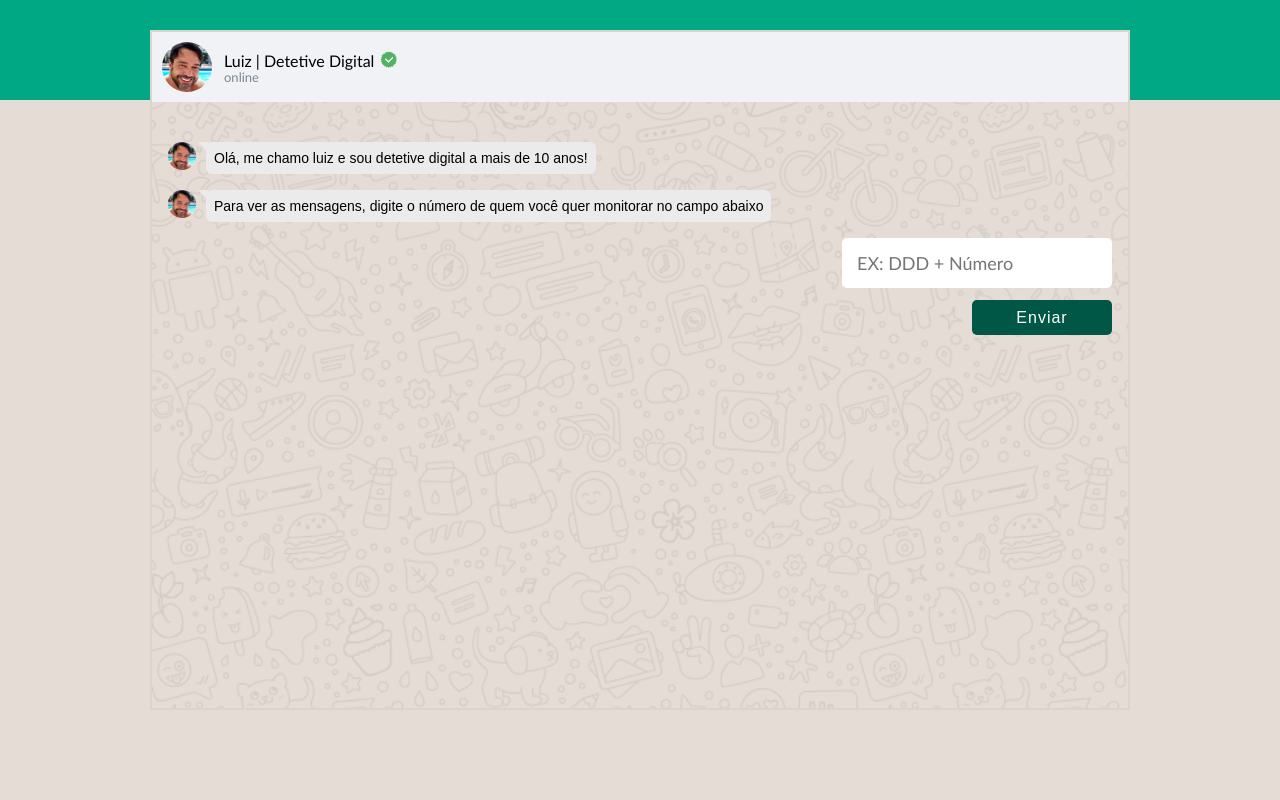
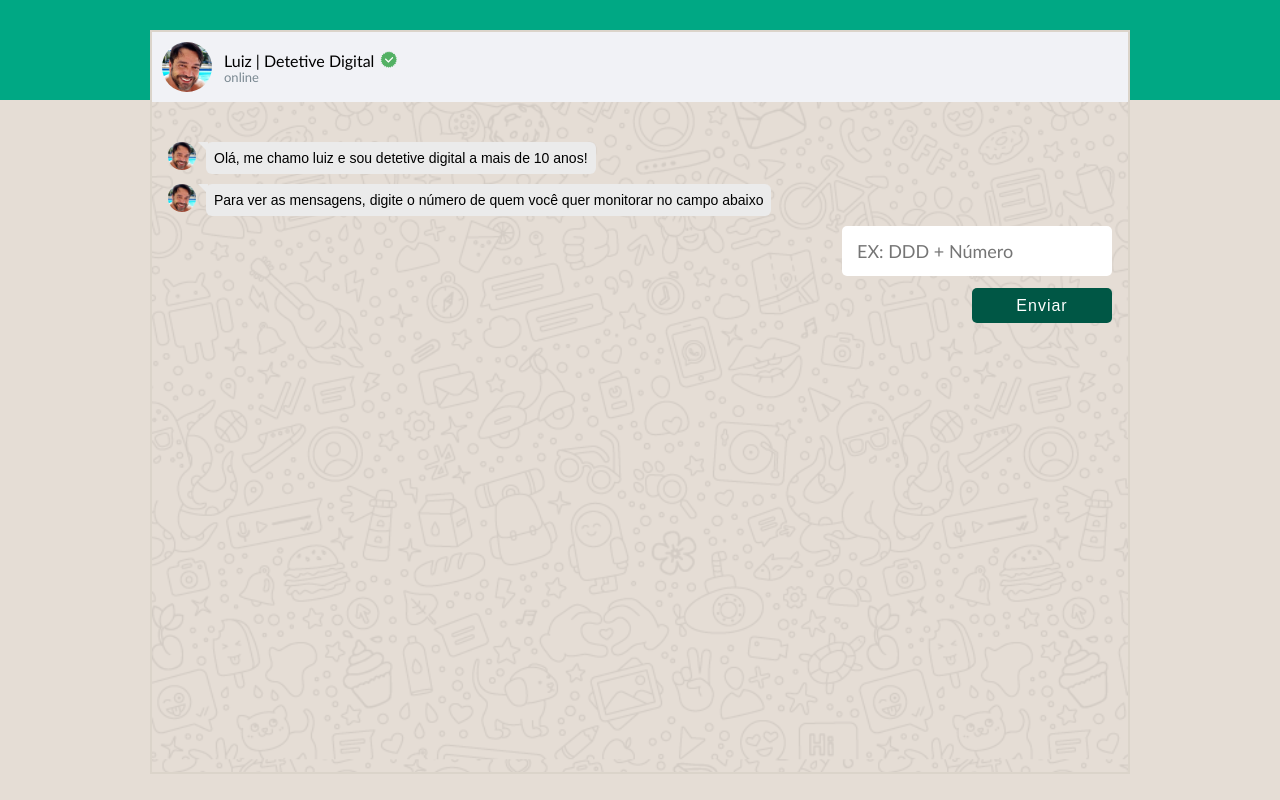
Before and after one commit to MarcusRosaa/easy-chat, a React (Create React App) app: page / in a window 1280 px wide. Built offline with nearby package versions, Linux system fonts and the light colour scheme.

Commit message:
styles link buttons and finish chat logic II finale

```diff
--- a/src/pages/home/index.tsx
+++ b/src/pages/home/index.tsx
@@ -27,11 +27,11 @@ const Home: React.FC = () => {
       }
 
       if (renderIndex === 5 || renderIndex === 6) {
-        delay = 60000;
+        delay = 1;
       }
 
       if (renderIndex === 7 || renderIndex === 8 || renderIndex === 9) {
-        delay = 50000;
+        delay = 1;
       }
 
       const timer = setInterval(() => {
--- a/src/pages/home/styles.ts
+++ b/src/pages/home/styles.ts
@@ -43,7 +43,7 @@ export const ChatWrapper = styled.div`
 
   @media (min-width: 768px) {
     max-width: 980px;
-    height: 85vh;
+    height: 93vh;
     top: 30px;
 
     border: 2px solid #DBD4CA;
@@ -98,7 +98,7 @@ export const Chat = styled.div`
   padding: 40px 16px;
   display: flex;
   flex-direction: column;
-  gap: 16px;
+  gap: 10px;
   height: calc(100% - 80px);
   overflow: auto;
 
```
Also changed, not shown: 1 other file (tests, documents, lock files or other folders).
